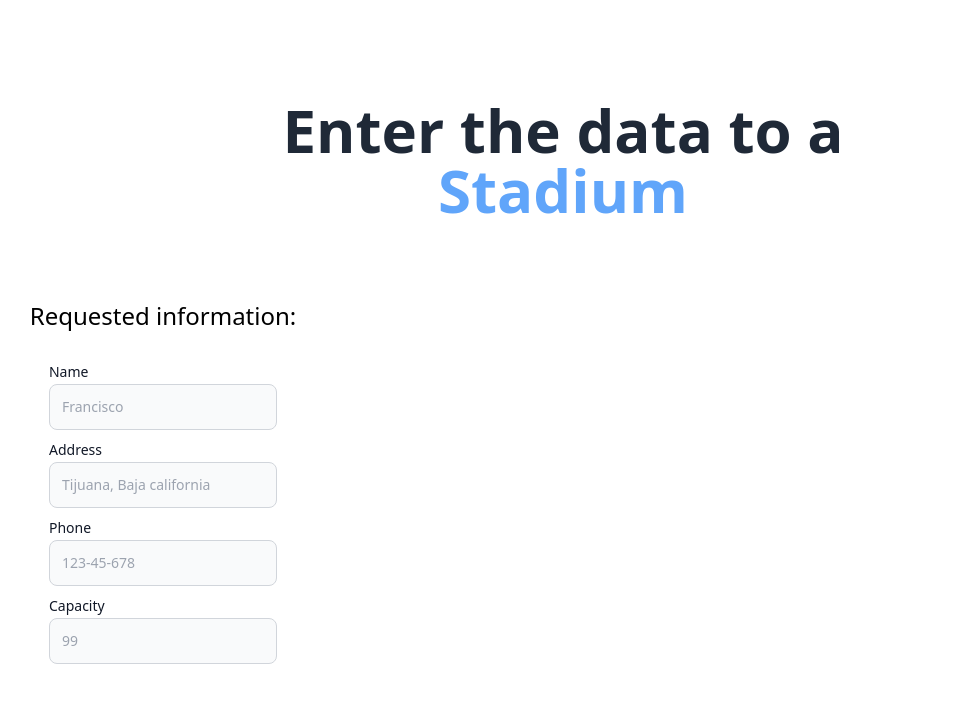
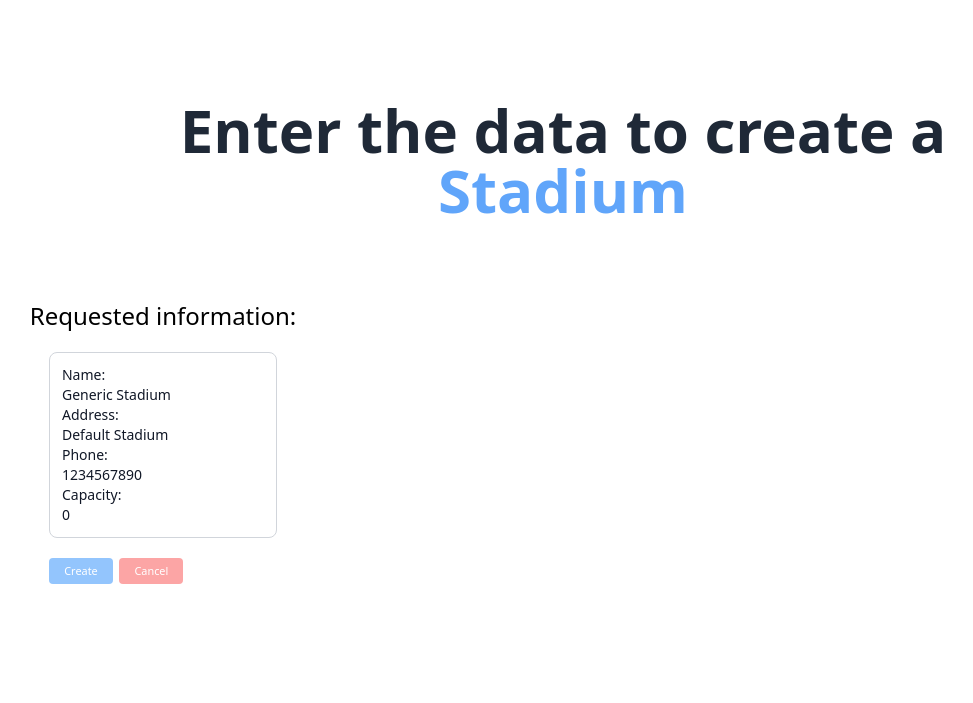
Before and after one commit to FranciscoRdz2001/pnlf_django_project, a Django app: page /stadiums/addstadium in a window 1280 px wide. Shown: the top 703 px of the page, without its empty margins (77-1050 px from the left). Run offline with Django 4.2, Linux system fonts and the light colour scheme; some libraries are stand-ins or nearby versions.

Commit message:
Stadiums crud

```diff
--- a/players/views.py
+++ b/players/views.py
@@ -11,7 +11,7 @@
         player = CreatePlayerForm(request.POST)
         if player.is_valid():
             name = player.cleaned_data.get('name')
-            age = player.cleaned_data.get('age')
+            age = player.cleaned_data.get('address')
             number = player.cleaned_data.get('number')
             nationality = player.cleaned_data.get('nationality')
 
@@ -27,6 +27,7 @@
 
     form = CreatePlayerForm()
     context = {
+        'action': 'create',
         'form': form
     }
     return render(request, 'player/add_player.html', context)
@@ -48,7 +49,7 @@
 
     form = CreatePlayerForm(instance=p)
     context = {
-        'action': 'EDIT',
+        'action': 'edit',
         'form': form
     }
     return render(request, 'player/add_player.html', context)
--- /dev/null
+++ b/stadiums/forms.py
@@ -0,0 +1,9 @@
+from dataclasses import fields
+from django.forms import ModelForm, TextInput, EmailInput
+
+from .models import Stadium
+
+class CreateStadiumForm(ModelForm):
+    class Meta:
+        model = Stadium
+        fields = '__all__'
--- a/stadiums/views.py
+++ b/stadiums/views.py
@@ -1,16 +1,62 @@
 from django.http import HttpResponse
 from django.shortcuts import render, redirect
+
+from stadiums.forms import CreateStadiumForm
 
 from .models import Stadium
 
 # Create your views here.
 def CreateStadium(request):
 
-    context = {}
+    print(f'Create player endpoint by request method = {request.method} ')
+
+    if request.method == 'POST':
+        stadium = CreateStadiumForm(request.POST)
+        if stadium.is_valid():
+            name = stadium.cleaned_data.get('name')
+            address = stadium.cleaned_data.get('address')
+            phone = stadium.cleaned_data.get('phone')
+            capacity = stadium.cleaned_data.get('capacity')
+
+
+            p, created = Stadium.objects.get_or_create(
+                name= name,
+                address = address,
+                phone = phone,
+                capacity = capacity
+            )
+            p.save()
+        return redirect('/')
+
+    form = CreateStadiumForm()
+
+    context = {
+        'action': 'create',
+        'form': form
+    }
     return render(request, 'stadiums/add_stadium.html', context)
 
 
-def UpdateStadium(request):
+def UpdateStadium(request, pk):
+    s = Stadium.objects.get(pk=pk)
+
+    if request.method == 'POST':
+        stadium = CreateStadiumForm(request.POST)
+        print(stadium.is_valid())
+        if stadium.is_valid():
+            s.name = stadium.cleaned_data.get('name')
+            s.address = stadium.cleaned_data.get('address')
+            s.phone = stadium.cleaned_data.get('phone')
+            s.capacity = stadium.cleaned_data.get('capacity')
+            s.save()
+        return redirect('/')
+
+    form = CreateStadiumForm(instance=s)
+    context = {
+        'action': 'edit',
+        'form': form
+    }
+    return render(request, 'stadiums/add_stadium.html', context)
     return
 
 def DeleteStadium(request, pk):
--- a/templates/add_template/add_template.html
+++ b/templates/add_template/add_template.html
@@ -12,7 +12,7 @@
 	</head>
     <body class="bg-background font-montserrat leading-normal tracking-normal pr-10 pl-10 pt-5 ">
         <div class="pt-20 flex flex-col place-items-center text-6xl font-bold whitespace-nowrap">
-            <ap class="text-gray-800">Enter the data to {% block createOrEdit %}{% endblock createOrEdit%} a</ap>
+            <ap class="text-gray-800">Enter the data to {{action}} a</ap>
             <ap class=" text-blue-400">{% block title %}{% endblock title %}</ap>
         </div>
         <div id="Tables Row" class="pt-20 container mx-auto">
@@ -22,7 +22,22 @@
                     <a class="flex pb-5">
                         Requested information:
                     </a>
-                    {% block content %}{% endblock content%}
+                    <form method="post" enctype= "multipart/form-data">
+                        {% csrf_token %}
+                        <div class="text-gray-900 dark:text-gray-500 flex flex-col place-items-start text-sm border border-gray-300 rounded-lg focus:ring-blue-400 focus:border-blue-400  w-full p-3 placeholder-gray-400">
+                            {{form}}
+                        </div>
+                        <div class="flex flex-row w-min text-[0.85vw] gap-x-[0.5vw] pt-5">
+                            {% if action == "edit" %}
+                                <button class="flex items-center justify-center bg-blue-300 hover:bg-blue-500 text-white hover:text-white h-[2vw] w-[5vw] rounded" type="submit" value="OK">Edit</button>
+                            {% else %}
+                                <button class="flex items-center justify-center bg-blue-300 hover:bg-blue-500 text-white hover:text-white h-[2vw] w-[5vw] rounded" type="submit" value="OK">Create</button>
+                            {% endif %}
+                            <a href="/" class="flex items-center justify-center bg-red-300 hover:bg-red-500 text-white hover:text-white h-[2vw] w-[5vw] rounded">
+                                Cancel
+                            </a>
+                        </div>
+                    </form>
                 </div>
             <div id="Stadiums list" class="flex justify-center">
         </div>
--- a/templates/stadiums/add_stadium.html
+++ b/templates/stadiums/add_stadium.html
@@ -1,23 +1,3 @@
 {% extends '../add_template.html' %}
 
-
 {% block title %}Stadium{% endblock title %}
-
-{% block content %}
-    <div>
-        <label for="name" class="text-sm text-gray-900 dark:text-gray-500">Name</label>
-        <input type="text" class="bg-gray-50 border border-gray-300 text-gray-400 text-sm rounded-lg focus:ring-blue-400 focus:border-blue-400 block w-full p-3 placeholder-gray-400" placeholder="Francisco" required>
-    </div>
-    <div>
-        <label for="address" class="text-sm text-gray-900 dark:text-gray-500">Address</label>
-        <input type="text" class="bg-gray-50 border border-gray-300 text-gray-400 text-sm rounded-lg focus:ring-blue-400 focus:border-blue-400 block w-full p-3 placeholder-gray-400" placeholder="Tijuana, Baja california" required>
-    </div>
-    <div>
-        <label for="phone" class="text-sm text-gray-900 dark:text-gray-500">Phone</label>
-        <input type="tel" class="bg-gray-50 border border-gray-300 text-gray-400 text-sm rounded-lg focus:ring-blue-400 focus:border-blue-400 block w-full p-3 placeholder-gray-400" placeholder="123-45-678" pattern="[0-9]{3}-[0-9]{2}-[0-9]{3}" required>
-    </div>
-    <div>
-        <label for="capacity" class="text-sm text-gray-900 dark:text-gray-500">Capacity</label>
-        <input type="number" class="bg-gray-50 border border-gray-300 text-gray-400 text-sm rounded-lg focus:ring-blue-400 focus:border-blue-400 block w-full p-3 placeholder-gray-400" min="0" placeholder="99" required>
-    </div>
-{% endblock content%}
```
Also changed, not shown: templates/player/add_player.html (+0 -43 lines), templates/teams/add_team.html (+1 -13 lines).
